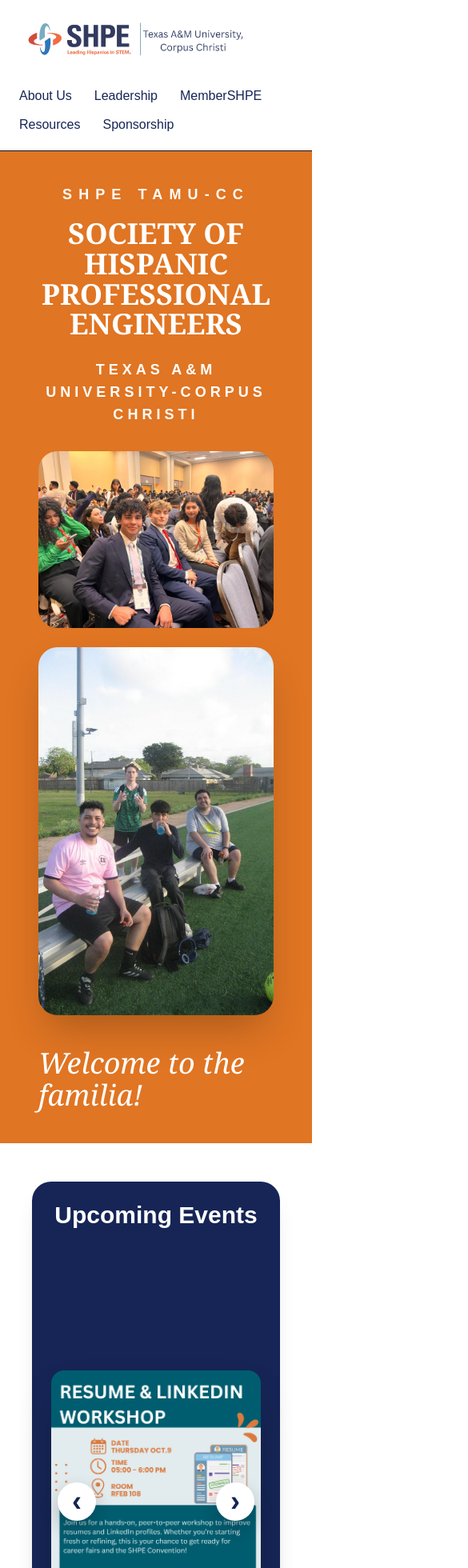
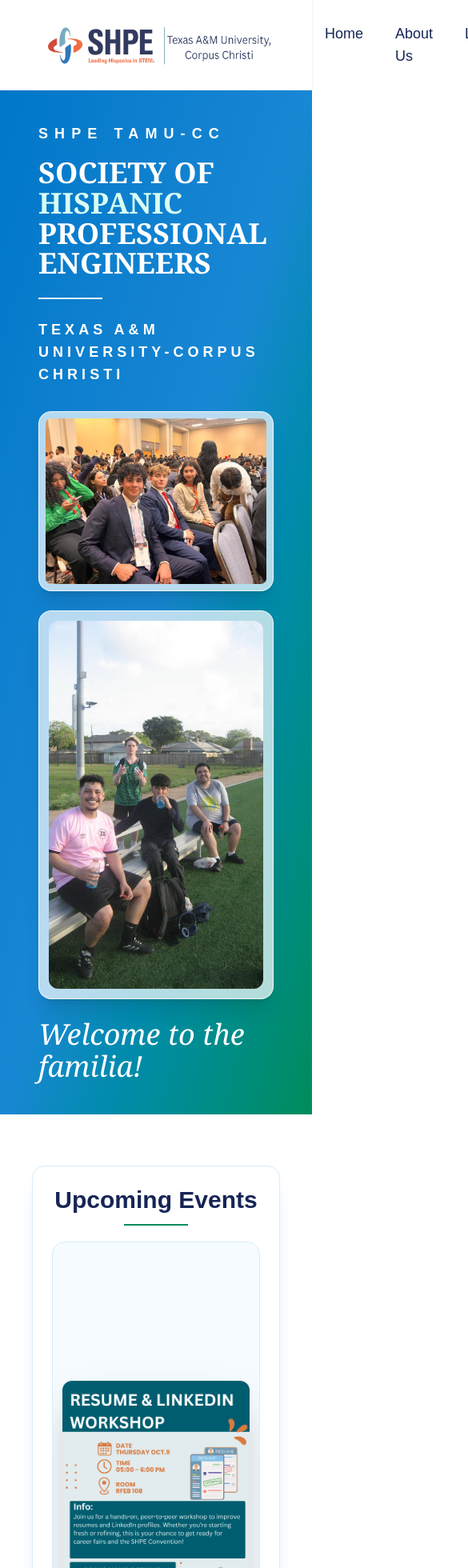
Before and after one commit to tamuccshpeorg/tamucc-shpe, a Next.js app: page / in a window 390 px wide. Shown: the top 1960 px of the page at 80% size, 585 px wide, since content can reach past the window. Built offline with nearby package versions, Linux system fonts and the light colour scheme.

Commit message:
Resolved conflicts by prioritizing incoming remote changes

```diff
--- a/app/about-us/page.tsx
+++ b/app/about-us/page.tsx
@@ -1,12 +1,31 @@
-import SiteNav from "../components/SiteNav";
+import Link from "next/link";
 
 export default function AboutUs() {
   return (
     <main className="min-h-screen bg-white text-slate-900">
-      <SiteNav />
+      <nav className="flex flex-wrap items-center gap-8 border-b bg-white px-6 py-5 shadow-sm md:px-12 lg:gap-16">
+        <Link href="/" aria-label="SHPE TAMU-CC home">
+          <img
+            src="/Pictures/logos/shpe_logo.png"
+            alt="SHPE TAMU-CC Logo"
+            className="h-14 w-auto md:h-16"
+          />
+        </Link>
+
+        <div className="flex flex-wrap gap-x-7 gap-y-3 text-base font-medium text-blue-950 md:text-lg lg:gap-x-10">
+          <Link href="/">Home</Link>
+          <Link href="/about-us" className="font-bold text-[#0067C5]">
+            About Us
+          </Link>
+          <Link href="/leadership">Leadership</Link>
+          <Link href="/membership">MemberSHPE</Link>
+          <Link href="/resources">Resources</Link>
+          <Link href="/sponsorship">Sponsorship</Link>
+        </div>
+      </nav>
 
       <section className="px-6 py-6 md:px-10 lg:py-8">
-        <div className="mx-auto max-w-5xl space-y-5">
+        <div className="page-reveal mx-auto max-w-5xl space-y-5">
           <div className="grid items-stretch gap-5 lg:grid-cols-2">
             <article className="flex h-[340px] flex-col justify-center rounded-lg bg-[#0067C5] p-6 text-white shadow-lg lg:h-[300px] lg:p-7">
               <h1 className="text-2xl font-bold md:text-3xl">Our Vision</h1>
@@ -49,7 +68,7 @@
       </section>
 
       <section className="border-y border-[#0067C5]/20 bg-[#e7f2fc] px-6 py-12 md:px-10">
-        <div className="mx-auto max-w-5xl text-center">
+        <div className="page-reveal mx-auto max-w-5xl text-center">
           <h2 className="text-4xl font-bold text-[#f15a24]">
             Our History
           </h2>
@@ -73,7 +92,7 @@
       <section className="px-6 py-14 md:px-10">
         <div className="mx-auto max-w-5xl">
           <div className="text-center">
-            <h2 className="text-4xl font-bold text-blue-950">What We Do</h2>
+            <h2 className="page-reveal text-4xl font-bold text-blue-950">What We Do</h2>
             <p className="mx-auto mt-4 max-w-3xl text-lg leading-8 text-slate-600">
               SHPE TAMU-CC provides opportunities for students to grow
               professionally, serve their community, develop leadership
@@ -112,10 +131,12 @@
                 image: "/Pictures/About Us Section/meeting1.jpeg",
                 alt: "SHPE members attending a general meeting",
               },
-            ].map((item) => (
+            ].map((item, index) => (
               <article
                 key={item.title}
-                className="overflow-hidden rounded-lg border border-slate-200 bg-white shadow-md transition hover:-translate-y-1 hover:shadow-xl"
+                className={`overflow-hidden rounded-lg border border-slate-200 bg-white shadow-md transition hover:-translate-y-1 hover:shadow-xl ${
+                  index % 2 === 0 ? "page-reveal-delay-1" : "page-reveal-delay-2"
+                }`}
               >
                 <img
                   src={item.image}
@@ -135,6 +156,7 @@
           </div>
         </div>
       </section>
+
     </main>
   );
 }
--- a/app/leadership/page.tsx
+++ b/app/leadership/page.tsx
@@ -1,4 +1,4 @@
-import SiteNav from "../components/SiteNav";
+import Link from "next/link";
 
 const officers = [
   {
@@ -66,7 +66,34 @@
 export default function Leadership() {
   return (
     <main className="min-h-screen bg-white text-slate-900">
-      <SiteNav />
+      <nav className="flex items-center gap-16 border-b border-slate-200 bg-white px-12 py-6 shadow-sm">
+        <img
+          src="/Pictures/logos/shpe_logo.png"
+          alt="SHPE TAMU-CC Logo"
+          className="h-16 w-auto"
+        />
+
+        <div className="flex gap-10 text-lg font-medium text-blue-950">
+          <Link className="transition hover:text-[#008c5a]" href="/">
+            Home
+          </Link>
+          <Link className="transition hover:text-[#008c5a]" href="/about-us">
+            About Us
+          </Link>
+          <Link className="transition hover:text-[#008c5a]" href="/leadership">
+            Leadership
+          </Link>
+          <Link className="transition hover:text-[#008c5a]" href="/membership">
+            MemberSHPE
+          </Link>
+          <Link className="transition hover:text-[#008c5a]" href="/resources">
+            Resources
+          </Link>
+          <Link className="transition hover:text-[#008c5a]" href="/sponsorship">
+            Sponsorship
+          </Link>
+        </div>
+      </nav>
 
       <section className="min-h-[calc(100vh-113px)] overflow-hidden bg-gradient-to-br from-[#0077c8] via-[#1887d4] to-[#008c5a] px-10 py-16">
         <div className="mx-auto max-w-6xl">
--- a/app/page.tsx
+++ b/app/page.tsx
@@ -1,7 +1,7 @@
 "use client";
 
 import { useEffect, useState } from "react";
-import SiteNav from "./components/SiteNav";
+import Link from "next/link";
 
 const horizontalImages = [
   "/Pictures/Everything/convention group pciture.jpeg",
@@ -69,27 +69,56 @@
   useEffect(() => {
     const interval = setInterval(() => {
       setCurrentImage((prev) => (prev + 1) % horizontalImages.length);
-    }, 3500);
+    }, 5000);
 
     return () => clearInterval(interval);
   }, []);
 
   return (
     <main className="min-h-screen bg-white text-slate-900">
-      <SiteNav />
+      <nav className="flex items-center gap-16 border-b border-slate-200 bg-white px-12 py-6 shadow-sm">
+        <img
+          src="/Pictures/logos/shpe_logo.png"
+          alt="SHPE TAMU-CC Logo"
+          className="h-16 w-auto"
+        />
 
-      <section className="min-h-[calc(100vh-113px)] bg-[#E07523] px-12 py-10">
-        <div className="mx-auto grid h-full max-w-6xl items-center gap-6 lg:grid-cols-[1.1fr_0.9fr]">
-          <div className="flex flex-col items-center text-center">
+        <div className="flex gap-10 text-lg font-medium text-blue-950">
+          <Link className="transition hover:text-[#008c5a]" href="/">
+            Home
+          </Link>
+          <Link className="transition hover:text-[#008c5a]" href="/about-us">
+            About Us
+          </Link>
+          <Link className="transition hover:text-[#008c5a]" href="/leadership">
+            Leadership
+          </Link>
+          <Link className="transition hover:text-[#008c5a]" href="/membership">
+            MemberSHPE
+          </Link>
+          <Link className="transition hover:text-[#008c5a]" href="/resources">
+            Resources
+          </Link>
+          <Link className="transition hover:text-[#008c5a]" href="/sponsorship">
+            Sponsorship
+          </Link>
+        </div>
+      </nav>
+
+      <section className="min-h-[calc(100vh-113px)] bg-gradient-to-br from-[#0077c8] via-[#1887d4] to-[#008c5a] px-12 py-10">
+        <div className="page-reveal mx-auto grid h-full max-w-6xl items-center gap-6 lg:grid-cols-[1.1fr_0.9fr]">
+          <div>
             <p className="mb-4 text-lg font-semibold uppercase tracking-[0.45em] text-white">
               SHPE TAMU-CC
             </p>
 
             <h1 className="font-serif text-4xl font-bold uppercase leading-[1.05] text-white md:text-5xl lg:text-5xl">
-              Society of Hispanic
+              Society of <span className="text-[#d9fff4]">Hispanic</span>
               <br />
               Professional Engineers
             </h1>
+
+            <div className="mt-6 h-0.5 w-20 bg-white" />
 
             <p className="mt-6 text-lg font-semibold uppercase tracking-[0.28em] text-white">
               Texas A&M University-Corpus Christi
@@ -99,73 +128,93 @@
               <img
                 src={horizontalImages[currentImage]}
                 alt="SHPE horizontal photo"
-                className="max-h-[400px] max-w-full rounded-3xl object-contain"
+                className="max-h-[400px] rounded-2xl border border-white/80 bg-white/70 object-contain p-2 shadow-xl backdrop-blur-2xl transition duration-300 hover:-translate-y-1.5"
               />
             </div>
           </div>
 
           <div className="flex flex-col items-center">
-            <div className="overflow-hidden rounded-3xl shadow-2xl">
+            <div className="overflow-hidden rounded-2xl border border-white/80 bg-white/70 p-3 shadow-xl backdrop-blur-2xl transition duration-300 hover:-translate-y-1.5">
               <img
                 src={verticalImages[currentImage]}
                 alt="SHPE vertical photo"
-                className="h-[460px] w-[340px] object-cover"
+                className="h-[460px] w-[340px] rounded-xl object-cover"
               />
             </div>
 
-            <p className="mt-10 font-serif text-4xl italic text-white">
+            <p className="mt-6 font-serif text-4xl italic text-white">
               Welcome to the familia!
             </p>
           </div>
         </div>
       </section>
 
-      <section className="px-10 py-12">
-        <div className="mx-auto grid max-w-6xl gap-10 md:grid-cols-2 lg:gap-14">
-          <div className="flex flex-col rounded-3xl bg-blue-950 p-6 text-white shadow-xl">
-            <h2 className="mb-5 text-center text-3xl font-bold">
+      <section className="bg-white px-10 py-16">
+        <div className="mx-auto grid max-w-6xl gap-6 md:grid-cols-2">
+          <div className="page-reveal flex flex-col rounded-2xl border border-[#d7eefb] bg-white p-6 text-blue-950 shadow-xl shadow-blue-100/70 transition duration-300 hover:-translate-y-1.5">
+            <h2 className="mb-3 text-center text-3xl font-bold text-blue-950">
               Upcoming Events
             </h2>
+            <div className="mx-auto mb-5 h-0.5 w-20 bg-[#008c5a]" />
 
-            <div className="relative flex min-h-[640px] flex-1 items-center justify-center">
+            <div className="flex min-h-[640px] flex-1 items-center justify-center overflow-hidden rounded-2xl border border-[#d7eefb] bg-[#f5fbff] p-3">
               <img
                 src={flyerImages[currentFlyer]}
                 alt={`Upcoming event flyer ${currentFlyer + 1}`}
-                className="max-h-[610px] w-full rounded-2xl object-contain shadow-2xl"
+                className="max-h-[610px] w-full rounded-xl object-contain shadow-2xl"
               />
+            </div>
 
+            <div className="mt-5 flex items-center justify-center gap-4">
               <button
                 type="button"
                 onClick={showPreviousFlyer}
                 aria-label="Show previous event flyer"
-                className="absolute left-2 top-1/2 flex h-12 w-12 -translate-y-1/2 items-center justify-center rounded-full bg-white text-4xl font-semibold leading-none text-blue-950 shadow-[0_10px_22px_rgba(15,23,42,0.24)] transition hover:-translate-y-[52%] hover:bg-slate-50 hover:shadow-[0_14px_28px_rgba(15,23,42,0.3)]"
+                className="flex h-12 w-12 items-center justify-center rounded-full bg-[#008c5a] text-2xl font-medium text-white shadow-[0_12px_24px_rgba(0,140,90,0.22)] transition duration-300 hover:-translate-y-1.5 hover:bg-[#00a66a] hover:shadow-[0_18px_34px_rgba(0,140,90,0.32)]"
               >
-                {"\u2039"}
+                {"\u2190"}
               </button>
+
+              <div className="flex items-center justify-center gap-2 rounded-full border border-[#d7eefb] bg-[#f5fbff] px-3 py-2">
+                {flyerImages.map((flyer, index) => (
+                  <button
+                    key={flyer}
+                    type="button"
+                    onClick={() => setCurrentFlyer(index)}
+                    aria-label={`Show event flyer ${index + 1}`}
+                    className={`h-3 w-3 rounded-full transition ${
+                      currentFlyer === index
+                        ? "scale-125 bg-[#008c5a]"
+                        : "bg-slate-300 hover:bg-slate-400"
+                    }`}
+                  />
+                ))}
+              </div>
 
               <button
                 type="button"
                 onClick={showNextFlyer}
                 aria-label="Show next event flyer"
-                className="absolute right-2 top-1/2 flex h-12 w-12 -translate-y-1/2 items-center justify-center rounded-full bg-white text-4xl font-semibold leading-none text-blue-950 shadow-[0_10px_22px_rgba(15,23,42,0.24)] transition hover:-translate-y-[52%] hover:bg-slate-50 hover:shadow-[0_14px_28px_rgba(15,23,42,0.3)]"
+                className="flex h-12 w-12 items-center justify-center rounded-full bg-[#008c5a] text-2xl font-medium text-white shadow-[0_12px_24px_rgba(0,140,90,0.22)] transition duration-300 hover:-translate-y-1.5 hover:bg-[#00a66a] hover:shadow-[0_18px_34px_rgba(0,140,90,0.32)]"
               >
-                {"\u203A"}
+                {"\u2192"}
               </button>
             </div>
           </div>
 
-          <div className="flex h-full flex-col rounded-3xl bg-blue-950 p-5 shadow-xl">
-            <h2 className="mb-4 text-center text-3xl font-bold text-white">
+          <div className="page-reveal-delay-1 rounded-2xl border border-[#d7eefb] bg-white p-6 shadow-xl shadow-blue-100/70 transition duration-300 hover:-translate-y-1.5">
+            <h2 className="mb-3 text-center text-3xl font-bold text-blue-950">
               Our Pillars
             </h2>
+            <div className="mx-auto mb-5 h-0.5 w-20 bg-[#008c5a]" />
 
-            <div className="flex flex-1 flex-col gap-4">
+            <div className="space-y-3">
               {pillars.map((pillar) => (
                 <div
                   key={pillar.title}
-                  className="flex flex-1 items-center gap-3 rounded-2xl bg-blue-400/90 p-4 text-white shadow-md"
+                  className="flex items-center gap-3 rounded-2xl border border-[#d7eefb] bg-gradient-to-br from-[#0077c8] to-[#008c5a] p-4 text-white shadow-md transition duration-300 hover:-translate-y-1.5 hover:border-[#008c5a]"
                 >
-                  <div className="flex h-11 w-11 shrink-0 items-center justify-center rounded-xl bg-white/90 p-2">
+                  <div className="flex h-11 w-11 shrink-0 items-center justify-center rounded-xl bg-white/95 p-2 shadow-[0_10px_24px_rgba(0,119,200,0.18)]">
                     <img
                       src={pillar.icon}
                       alt={pillar.title}
@@ -174,8 +223,10 @@
                   </div>
 
                   <div>
-                    <h3 className="text-xl font-bold">{pillar.title}</h3>
-                    <p className="mt-1 text-sm leading-6 text-white/95">
+                    <h3 className="text-xl font-bold text-white">
+                      {pillar.title}
+                    </h3>
+                    <p className="mt-1 text-sm leading-6 text-white/90">
                       {pillar.text}
                     </p>
                   </div>
@@ -186,15 +237,17 @@
         </div>
       </section>
 
-      <section className="px-10 py-24">
-        <h2 className="mb-8 text-4xl font-bold text-blue-950">
+      <section className="bg-[#f5fbff] px-10 py-24">
+        <div className="page-reveal mx-auto max-w-6xl">
+          <h2 className="mb-3 text-4xl font-bold text-blue-950">
             Our Google Calendar
           </h2>
+          <div className="mb-8 h-0.5 w-20 bg-[#008c5a]" />
 
-        <div className="overflow-hidden rounded-3xl border shadow-lg">
+          <div className="overflow-hidden rounded-2xl border border-[#d7eefb] bg-white p-3 shadow-xl shadow-blue-100/70">
             <iframe
               src="https://calendar.google.com/calendar/embed?src=tamucc.shpe.org%40gmail.com&ctz=America%2FChicago"
-            className="h-[700px] w-full"
+              className="h-[700px] w-full rounded-xl"
             />
           </div>
 
@@ -203,23 +256,25 @@
               href="https://calendar.google.com/calendar/u/1?cid=dGFtdWNjLnNocGUub3JnQGdtYWlsLmNvbQ"
               target="_blank"
               rel="noreferrer"
-            className="rounded-full bg-blue-950 px-7 py-3 text-base font-semibold text-white shadow-lg transition hover:-translate-y-0.5 hover:bg-blue-900 hover:shadow-xl"
+              className="rounded-full bg-[#008c5a] px-7 py-3 text-base font-semibold text-white shadow-lg shadow-green-500/20 transition duration-300 hover:-translate-y-1.5 hover:bg-[#00a66a] hover:shadow-xl"
             >
               Add to Google Calendar
             </a>
           </div>
+        </div>
       </section>
 
-      <section className="border-y bg-white py-12">
-        <h2 className="mb-8 text-center text-5xl font-extrabold text-blue-950">
+      <section className="border-y border-[#d7eefb] bg-white py-12">
+        <h2 className="page-reveal mb-3 text-center text-5xl font-extrabold text-blue-950">
           Sponsors
         </h2>
+        <div className="mx-auto mb-8 h-0.5 w-20 bg-[#008c5a]" />
 
-        <div className="overflow-hidden whitespace-nowrap">
+        <div className="page-reveal-delay-1 overflow-hidden whitespace-nowrap">
           <div className="animate-marquee flex w-max gap-10 text-3xl font-bold text-blue-950">
             {[...Array(6)].map((_, index) => (
               <span key={index}>
-                {sponsorText} <span className="mx-6 text-orange-500">*</span>
+                {sponsorText} <span className="mx-6 text-[#008c5a]">*</span>
               </span>
             ))}
           </div>
--- a/app/resources/page.tsx
+++ b/app/resources/page.tsx
@@ -180,6 +180,7 @@
           ))}
         </div>
       </section>
+
     </main>
   );
 }
```
Lines whose indentation alone changed are shown as unchanged.
